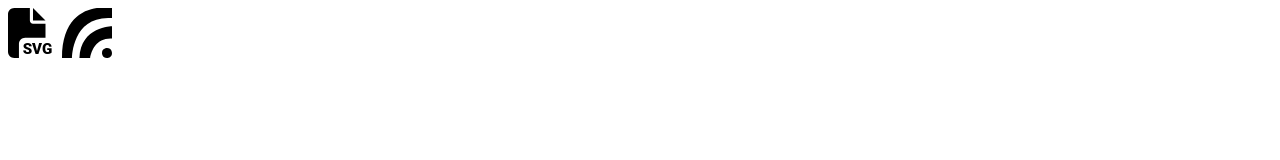
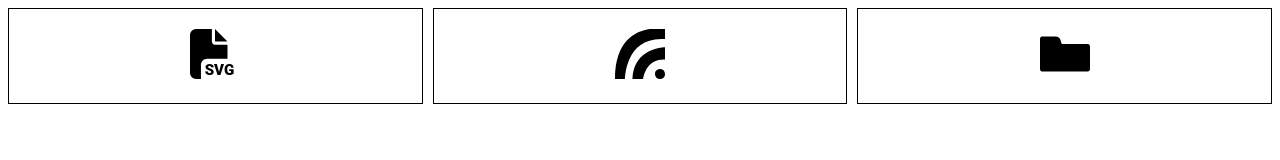
Before and after one commit to ObaidWebDeveloper/iforicon, a plain HTML site: page index.html in a window 1280 px wide. Drawn offline with Linux system fonts and the light colour scheme.

Commit message:
Add files via upload

```diff
--- a/index.html
+++ b/index.html
@@ -1,15 +1,29 @@
 <!DOCTYPE html>
 <html lang="en">
+
 <head>
     <meta charset="UTF-8">
     <meta name="viewport" content="width=device-width, initial-scale=1.0">
     <title>test icons</title>
     <link rel="stylesheet" href="assets/css/icons-style.css">
     <link rel="stylesheet" href="assets/css/style.css">
-    <link rel="shortcut icon" href="assets/images/logo/logo.svg?v=1" type="image/x-icon">
+    <link rel="shortcut icon" href="assets/images/logo/logo.svg" type="image/x-icon">
 </head>
+
 <body>
-    <i class="ific svg"></i>
-    <i class="ific xml"></i>
+    <div class="container">
+        <div class="box">
+            <i class="ific svg"></i>
+        </div>
+
+        <div class="box">
+            <i class="ific xml"></i>
+        </div>
+
+        <div class="box">
+            <i class="ific folder"></i>
+        </div>
+    </div>
 </body>
+
 </html>
```
